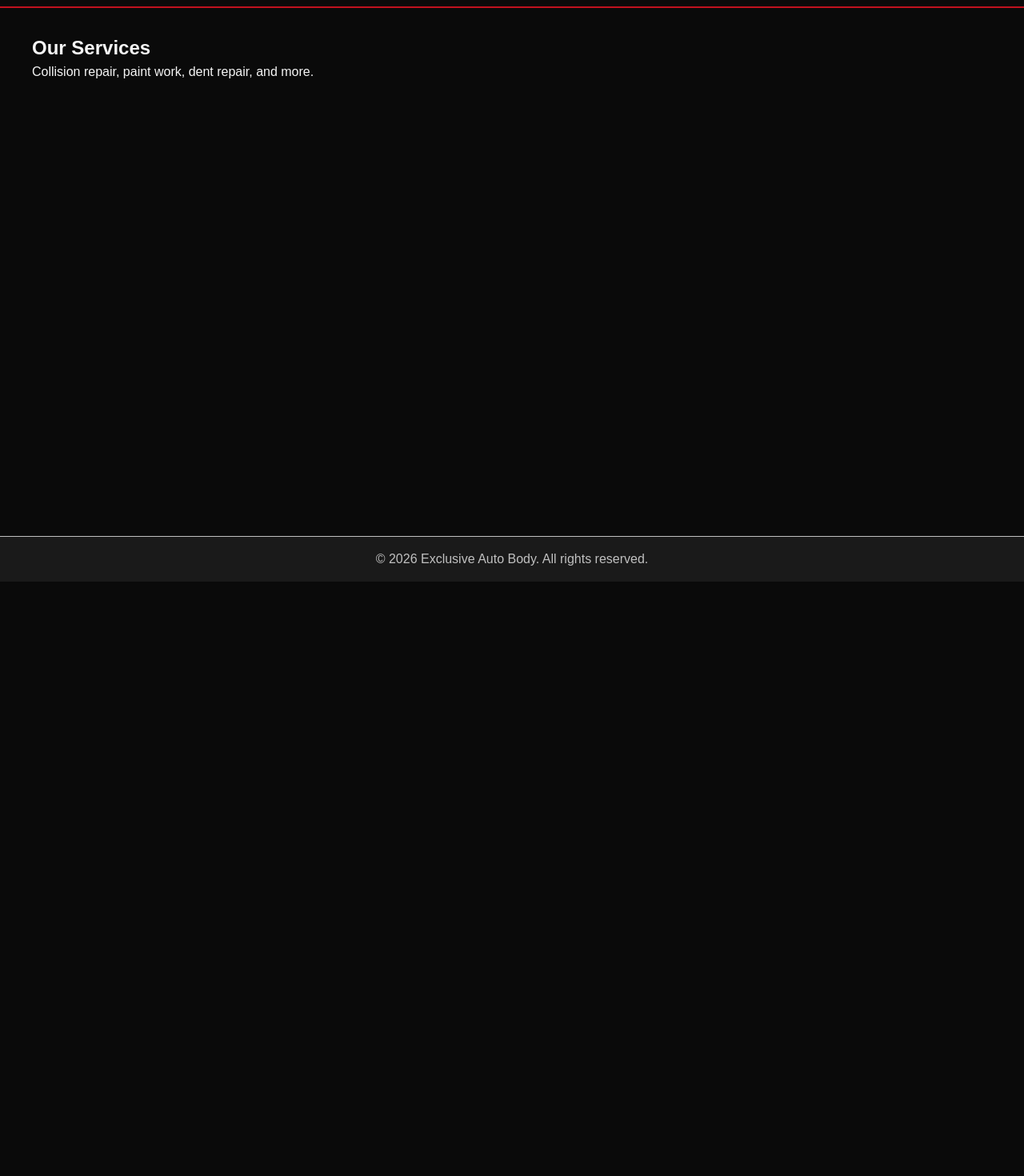
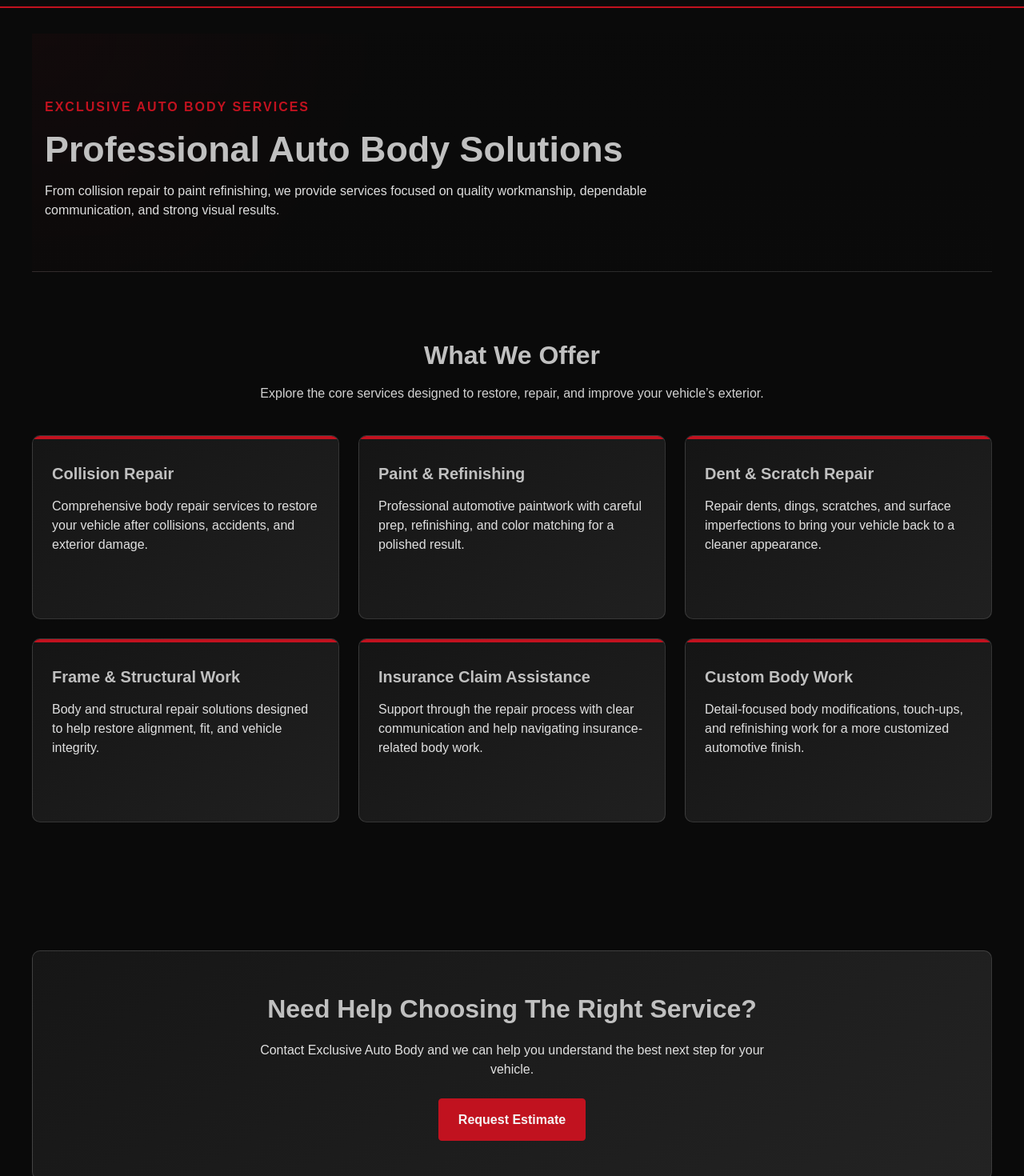
Before and after one commit to DarwinCasasola/exclusive-auto-body, a React (Vite) app: page /services in a window 1280 px wide. Shown: the part 60-1530 px from the top of the page at 80% size. Before the commit the page ends 800 px from the top, so only its background shows below. Built offline with nearby package versions, Linux system fonts and the light colour scheme.

Commit message:
Build services page

```diff
--- /dev/null
+++ b/src/components/common/PageBanner.jsx
@@ -0,0 +1,13 @@
+function PageBanner({ eyebrow, title, text }) {
+    return (
+      <section className="page-banner">
+        <div className="page-container">
+          {eyebrow && <p className="page-banner__eyebrow">{eyebrow}</p>}
+          <h1>{title}</h1>
+          {text && <p className="page-banner__text">{text}</p>}
+        </div>
+      </section>
+    );
+  }
+
+  export default PageBanner;
--- /dev/null
+++ b/src/components/services/ServiceCard.jsx
@@ -0,0 +1,11 @@
+function ServiceCard({ title, description }) {
+    return (
+      <article className="service-card">
+        <div className="service-card__accent"></div>
+        <h3>{title}</h3>
+        <p>{description}</p>
+      </article>
+    );
+  }
+
+  export default ServiceCard;
--- /dev/null
+++ b/src/data/servicesData.js
@@ -0,0 +1,40 @@
+const servicesData = [
+    {
+      id: 1,
+      title: "Collision Repair",
+      description:
+        "Comprehensive body repair services to restore your vehicle after collisions, accidents, and exterior damage.",
+    },
+    {
+      id: 2,
+      title: "Paint & Refinishing",
+      description:
+        "Professional automotive paintwork with careful prep, refinishing, and color matching for a polished result.",
+    },
+    {
+      id: 3,
+      title: "Dent & Scratch Repair",
+      description:
+        "Repair dents, dings, scratches, and surface imperfections to bring your vehicle back to a cleaner appearance.",
+    },
+    {
+      id: 4,
+      title: "Frame & Structural Work",
+      description:
+        "Body and structural repair solutions designed to help restore alignment, fit, and vehicle integrity.",
+    },
+    {
+      id: 5,
+      title: "Insurance Claim Assistance",
+      description:
+        "Support through the repair process with clear communication and help navigating insurance-related body work.",
+    },
+    {
+      id: 6,
+      title: "Custom Body Work",
+      description:
+        "Detail-focused body modifications, touch-ups, and refinishing work for a more customized automotive finish.",
+    },
+  ];
+
+  export default servicesData;
--- a/src/pages/Services.jsx
+++ b/src/pages/Services.jsx
@@ -1,10 +1,51 @@
+import PageBanner from "../components/common/PageBanner";
+import SectionTitle from "../components/common/SectionTitle";
+import PrimaryButton from "../components/common/PrimaryButton";
+import ServiceCard from "../components/services/ServiceCard";
+import servicesData from "../data/servicesData";
+
 function Services() {
-    return (
-      <section>
-        <h1>Our Services</h1>
-        <p>Collision repair, paint work, dent repair, and more.</p>
+  return (
+    <>
+      <PageBanner
+        eyebrow="Exclusive Auto Body Services"
+        title="Professional Auto Body Solutions"
+        text="From collision repair to paint refinishing, we provide services focused on quality workmanship, dependable communication, and strong visual results."
+      />
+
+      <section className="services-page">
+        <div className="page-container">
+          <SectionTitle
+            title="What We Offer"
+            subtitle="Explore the core services designed to restore, repair, and improve your vehicle’s exterior."
+          />
+
+          <div className="services-page__grid">
+            {servicesData.map((service) => (
+              <ServiceCard
+                key={service.id}
+                title={service.title}
+                description={service.description}
+              />
+            ))}
+          </div>
+        </div>
       </section>
-    );
-  }
 
-  export default Services;
+      <section className="services-page-cta">
+        <div className="page-container">
+          <div className="services-page-cta__box">
+            <h2>Need Help Choosing The Right Service?</h2>
+            <p>
+              Contact Exclusive Auto Body and we can help you understand the
+              best next step for your vehicle.
+            </p>
+            <PrimaryButton text="Request Estimate" href="/contact" />
+          </div>
+        </div>
+      </section>
+    </>
+  );
+}
+
+export default Services;
--- a/src/styles/globals.css
+++ b/src/styles/globals.css
@@ -296,3 +296,101 @@ ul {
       justify-content: center;
     }
   }
+  .page-banner {
+    padding: 5rem 1rem 4rem;
+    background:
+      linear-gradient(rgba(10, 10, 10, 0.78), rgba(10, 10, 10, 0.82)),
+      radial-gradient(circle at top left, rgba(193, 18, 31, 0.2), transparent 35%);
+    border-bottom: 1px solid rgba(192, 192, 192, 0.18);
+  }
+
+  .page-banner__eyebrow {
+    color: var(--color-red);
+    text-transform: uppercase;
+    letter-spacing: 2px;
+    font-weight: 700;
+    margin-bottom: 1rem;
+  }
+
+  .page-banner h1 {
+    font-size: 2.8rem;
+    line-height: 1.1;
+    margin-bottom: 1rem;
+    color: var(--color-silver);
+  }
+
+  .page-banner__text {
+    max-width: 760px;
+    opacity: 0.9;
+  }
+
+  .services-page,
+  .services-page-cta {
+    padding: 5rem 0;
+  }
+
+  .services-page__grid {
+    display: grid;
+    grid-template-columns: repeat(3, 1fr);
+    gap: 1.5rem;
+  }
+
+  .service-card {
+    position: relative;
+    background: linear-gradient(145deg, #151515, #202020);
+    border: 1px solid rgba(192, 192, 192, 0.18);
+    border-radius: 10px;
+    padding: 2rem 1.5rem;
+    overflow: hidden;
+    min-height: 230px;
+  }
+
+  .service-card__accent {
+    position: absolute;
+    top: 0;
+    left: 0;
+    width: 100%;
+    height: 4px;
+    background-color: var(--color-red);
+  }
+
+  .service-card h3 {
+    color: var(--color-silver);
+    margin-bottom: 0.85rem;
+    font-size: 1.25rem;
+  }
+
+  .service-card p {
+    opacity: 0.9;
+    color: var(--color-white);
+  }
+
+  .services-page-cta__box {
+    background: linear-gradient(145deg, #161616, #232323);
+    border: 1px solid rgba(192, 192, 192, 0.2);
+    border-radius: 10px;
+    padding: 3rem 2rem;
+    text-align: center;
+  }
+
+  .services-page-cta__box h2 {
+    color: var(--color-silver);
+    font-size: 2rem;
+    margin-bottom: 1rem;
+  }
+
+  .services-page-cta__box p {
+    max-width: 680px;
+    margin: 0 auto 1.5rem;
+    opacity: 0.9;
+  }
+
+  @media (max-width: 900px) {
+    .services-page__grid {
+      grid-template-columns: 1fr;
+    }
+
+    .page-banner h1 {
+      font-size: 2.2rem;
+    }
+  }
```
